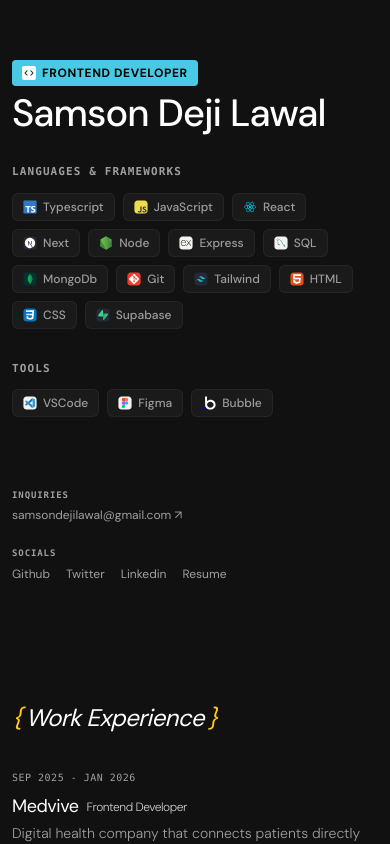
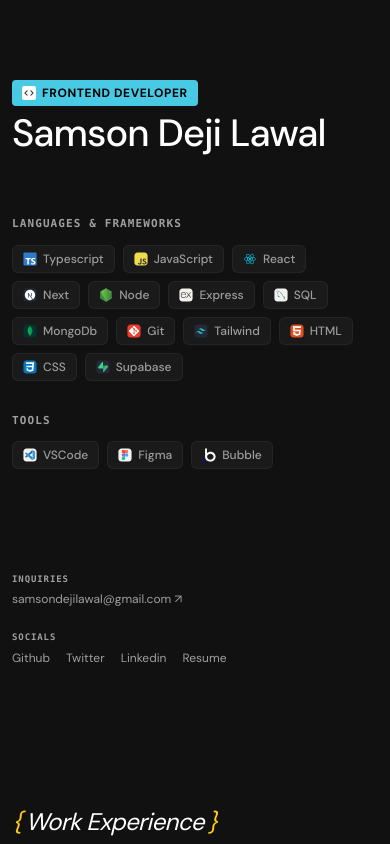
Before and after one commit to samsonlawal/My-Portfolio, a Next.js app: page / in a window 390 px wide. Shown: the top 844 px of the page. Built offline with nearby package versions, Linux system fonts and the light colour scheme.

Commit message:
resume update

```diff
--- a/src/components/pages/hero/index.tsx
+++ b/src/components/pages/hero/index.tsx
@@ -19,7 +19,7 @@
 
   return (
     <div
-      className="flex h-full flex-col gap-8 w-full items-start justify-between py-[60px] md:py-[60px] relative select-none"
+      className="flex h-full flex-col gap-16 md:gap-8 w-full items-start justify-between py-[80px] md:py-[60px] relative select-none"
       ref={homeRef}
     >
       <div className="flex flex-col gap-2">
```
Also changed, not shown: 1 other file (tests, documents, lock files or other folders).
